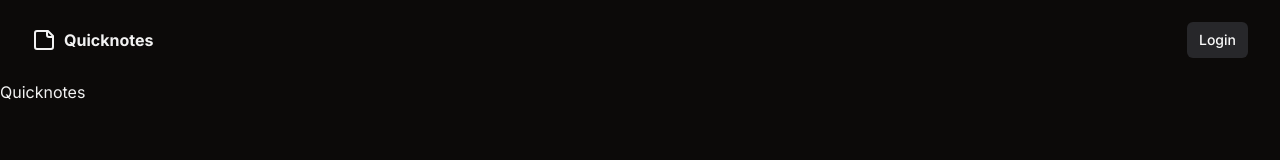
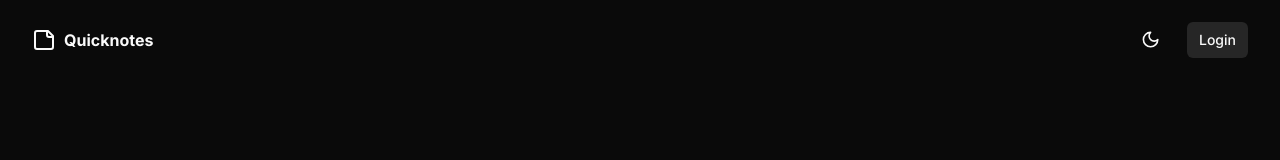
Before and after one commit to tomaszwysocki/quicknotes, a Next.js app: page / in a window 1280 px wide. Shown: the top 160 px of the page. Built offline with nearby package versions, Linux system fonts and the light colour scheme.

Commit message:
feat: implement dark mode toggler

```diff
--- a/app/globals.css
+++ b/app/globals.css
@@ -5,47 +5,64 @@
 @layer base {
   :root {
     --background: 0 0% 100%;
-        --foreground: 240 10% 3.9%;
+    --foreground: 0 0% 3.9%;
+
     --card: 0 0% 100%;
-        --card-foreground: 240 10% 3.9%;
+    --card-foreground: 0 0% 3.9%;
+
     --popover: 0 0% 100%;
-        --popover-foreground: 240 10% 3.9%;
-        --primary: 142.1 76.2% 36.3%;
-        --primary-foreground: 355.7 100% 97.3%;
-        --secondary: 240 4.8% 95.9%;
-        --secondary-foreground: 240 5.9% 10%;
-        --muted: 240 4.8% 95.9%;
-        --muted-foreground: 240 3.8% 46.1%;
-        --accent: 240 4.8% 95.9%;
-        --accent-foreground: 240 5.9% 10%;
+    --popover-foreground: 0 0% 3.9%;
+
+    --primary: 0 0% 9%;
+    --primary-foreground: 0 0% 98%;
+
+    --secondary: 0 0% 96.1%;
+    --secondary-foreground: 0 0% 9%;
+
+    --muted: 0 0% 96.1%;
+    --muted-foreground: 0 0% 45.1%;
+
+    --accent: 0 0% 96.1%;
+    --accent-foreground: 0 0% 9%;
+
     --destructive: 0 84.2% 60.2%;
     --destructive-foreground: 0 0% 98%;
-        --border: 240 5.9% 90%;
-        --input: 240 5.9% 90%;
-        --ring: 142.1 76.2% 36.3%;
+
+    --border: 0 0% 89.8%;
+    --input: 0 0% 89.8%;
+    --ring: 0 0% 3.9%;
+
     --radius: 0.5rem;
   }
 
   .dark {
-        --background: 20 14.3% 4.1%;
-        --foreground: 0 0% 95%;
-        --card: 24 9.8% 10%;
-        --card-foreground: 0 0% 95%;
-        --popover: 0 0% 9%;
-        --popover-foreground: 0 0% 95%;
-        --primary: 142.1 70.6% 45.3%;
-        --primary-foreground: 144.9 80.4% 10%;
-        --secondary: 240 3.7% 15.9%;
+    --background: 0 0% 3.9%;
+    --foreground: 0 0% 98%;
+
+    --card: 0 0% 3.9%;
+    --card-foreground: 0 0% 98%;
+
+    --popover: 0 0% 3.9%;
+    --popover-foreground: 0 0% 98%;
+
+    --primary: 0 0% 98%;
+    --primary-foreground: 0 0% 9%;
+
+    --secondary: 0 0% 14.9%;
     --secondary-foreground: 0 0% 98%;
-        --muted: 0 0% 15%;
-        --muted-foreground: 240 5% 64.9%;
-        --accent: 12 6.5% 15.1%;
+
+    --muted: 0 0% 14.9%;
+    --muted-foreground: 0 0% 63.9%;
+
+    --accent: 0 0% 14.9%;
     --accent-foreground: 0 0% 98%;
+
     --destructive: 0 62.8% 30.6%;
-        --destructive-foreground: 0 85.7% 97.3%;
-        --border: 240 3.7% 15.9%;
-        --input: 240 3.7% 15.9%;
-        --ring: 142.4 71.8% 29.2%;
+    --destructive-foreground: 0 0% 98%;
+
+    --border: 0 0% 14.9%;
+    --input: 0 0% 14.9%;
+    --ring: 0 0% 83.1%;
   }
 }
 
--- a/app/page.tsx
+++ b/app/page.tsx
@@ -1,5 +1,5 @@
 export default function Home() {
   return (
-    <h1>Quicknotes</h1>
+    <div className="main"></div>
   )
 }
--- /dev/null
+++ b/components/mode-toggle.tsx
@@ -0,0 +1,40 @@
+"use client"
+
+import * as React from "react"
+import { Moon, Sun } from "lucide-react"
+import { useTheme } from "next-themes"
+
+import { Button } from "@/components/ui/button"
+import {
+    DropdownMenu,
+    DropdownMenuContent,
+    DropdownMenuItem,
+    DropdownMenuTrigger,
+} from "@/components/ui/dropdown-menu"
+
+export function ModeToggle() {
+    const { setTheme } = useTheme()
+
+    return (
+        <DropdownMenu>
+            <DropdownMenuTrigger asChild>
+                <Button variant="ghost" size="icon">
+                    <Sun className="h-[1.2rem] w-[1.2rem] rotate-0 scale-100 transition-all dark:-rotate-90 dark:scale-0" />
+                    <Moon className="absolute h-[1.2rem] w-[1.2rem] rotate-90 scale-0 transition-all dark:rotate-0 dark:scale-100" />
+                    <span className="sr-only">Toggle theme</span>
+                </Button>
+            </DropdownMenuTrigger>
+            <DropdownMenuContent align="end">
+                <DropdownMenuItem onClick={() => setTheme("light")}>
+                    Light
+                </DropdownMenuItem>
+                <DropdownMenuItem onClick={() => setTheme("dark")}>
+                    Dark
+                </DropdownMenuItem>
+                <DropdownMenuItem onClick={() => setTheme("system")}>
+                    System
+                </DropdownMenuItem>
+            </DropdownMenuContent>
+        </DropdownMenu>
+    )
+}
--- a/components/navbar.tsx
+++ b/components/navbar.tsx
@@ -2,6 +2,7 @@ import Link from "next/link"
 import { cn } from "@/lib/utils"
 import { buttonVariants } from "@/components/ui/button"
 import { StickyNote } from "lucide-react"
+import { ModeToggle } from "./mode-toggle"
 
 
 export default function Navbar() {
@@ -12,7 +13,10 @@ export default function Navbar() {
           <StickyNote />
           <span className="ml-2 font-bold">Quicknotes</span>
         </Link>
-        <Link href={"/login"} className={cn(buttonVariants({ variant: "secondary", size: "sm" }))}>Login</Link>
+        <div className="flex items-center">
+          <ModeToggle />
+          <Link href={"/login"} className={cn(buttonVariants({ variant: "secondary", size: "sm" }), "ml-4")}>Login</Link>
+        </div>
       </div>
     </header>
   )
--- a/components/ui/button.tsx
+++ b/components/ui/button.tsx
@@ -5,19 +5,19 @@ import { cva, type VariantProps } from "class-variance-authority"
 import { cn } from "@/lib/utils"
 
 const buttonVariants = cva(
-  "inline-flex items-center justify-center whitespace-nowrap rounded-md text-sm font-medium ring-offset-background transition-colors focus-visible:outline-none focus-visible:ring-2 focus-visible:ring-ring focus-visible:ring-offset-2 disabled:pointer-events-none disabled:opacity-50",
+  "inline-flex items-center justify-center whitespace-nowrap rounded-md text-sm font-medium ring-offset-white transition-colors focus-visible:outline-none focus-visible:ring-2 focus-visible:ring-neutral-950 focus-visible:ring-offset-2 disabled:pointer-events-none disabled:opacity-50 dark:ring-offset-neutral-950 dark:focus-visible:ring-neutral-300",
   {
     variants: {
       variant: {
-        default: "bg-primary text-primary-foreground hover:bg-primary/90",
+        default: "bg-neutral-900 text-neutral-50 hover:bg-neutral-900/90 dark:bg-neutral-50 dark:text-neutral-900 dark:hover:bg-neutral-50/90",
         destructive:
-          "bg-destructive text-destructive-foreground hover:bg-destructive/90",
+          "bg-red-500 text-neutral-50 hover:bg-red-500/90 dark:bg-red-900 dark:text-neutral-50 dark:hover:bg-red-900/90",
         outline:
-          "border border-input bg-background hover:bg-accent hover:text-accent-foreground",
+          "border border-neutral-200 bg-white hover:bg-neutral-100 hover:text-neutral-900 dark:border-neutral-800 dark:bg-neutral-950 dark:hover:bg-neutral-800 dark:hover:text-neutral-50",
         secondary:
-          "bg-secondary text-secondary-foreground hover:bg-secondary/80",
-        ghost: "hover:bg-accent hover:text-accent-foreground",
-        link: "text-primary underline-offset-4 hover:underline",
+          "bg-neutral-100 text-neutral-900 hover:bg-neutral-100/80 dark:bg-neutral-800 dark:text-neutral-50 dark:hover:bg-neutral-800/80",
+        ghost: "hover:bg-neutral-100 hover:text-neutral-900 dark:hover:bg-neutral-800 dark:hover:text-neutral-50",
+        link: "text-neutral-900 underline-offset-4 hover:underline dark:text-neutral-50",
       },
       size: {
         default: "h-10 px-4 py-2",
@@ -35,7 +35,7 @@ const buttonVariants = cva(
 
 export interface ButtonProps
   extends React.ButtonHTMLAttributes<HTMLButtonElement>,
-    VariantProps<typeof buttonVariants> {
+  VariantProps<typeof buttonVariants> {
   asChild?: boolean
 }
 
--- /dev/null
+++ b/components/ui/dropdown-menu.tsx
@@ -0,0 +1,200 @@
+"use client"
+
+import * as React from "react"
+import * as DropdownMenuPrimitive from "@radix-ui/react-dropdown-menu"
+import { Check, ChevronRight, Circle } from "lucide-react"
+
+import { cn } from "@/lib/utils"
+
+const DropdownMenu = DropdownMenuPrimitive.Root
+
+const DropdownMenuTrigger = DropdownMenuPrimitive.Trigger
+
+const DropdownMenuGroup = DropdownMenuPrimitive.Group
+
+const DropdownMenuPortal = DropdownMenuPrimitive.Portal
+
+const DropdownMenuSub = DropdownMenuPrimitive.Sub
+
+const DropdownMenuRadioGroup = DropdownMenuPrimitive.RadioGroup
+
+const DropdownMenuSubTrigger = React.forwardRef<
+  React.ElementRef<typeof DropdownMenuPrimitive.SubTrigger>,
+  React.ComponentPropsWithoutRef<typeof DropdownMenuPrimitive.SubTrigger> & {
+    inset?: boolean
+  }
+>(({ className, inset, children, ...props }, ref) => (
+  <DropdownMenuPrimitive.SubTrigger
+    ref={ref}
+    className={cn(
+      "flex cursor-default select-none items-center rounded-sm px-2 py-1.5 text-sm outline-none focus:bg-neutral-100 data-[state=open]:bg-neutral-100 dark:focus:bg-neutral-800 dark:data-[state=open]:bg-neutral-800",
+      inset && "pl-8",
+      className
+    )}
+    {...props}
+  >
+    {children}
+    <ChevronRight className="ml-auto h-4 w-4" />
+  </DropdownMenuPrimitive.SubTrigger>
+))
+DropdownMenuSubTrigger.displayName =
+  DropdownMenuPrimitive.SubTrigger.displayName
+
+const DropdownMenuSubContent = React.forwardRef<
+  React.ElementRef<typeof DropdownMenuPrimitive.SubContent>,
+  React.ComponentPropsWithoutRef<typeof DropdownMenuPrimitive.SubContent>
+>(({ className, ...props }, ref) => (
+  <DropdownMenuPrimitive.SubContent
+    ref={ref}
+    className={cn(
+      "z-50 min-w-[8rem] overflow-hidden rounded-md border border-neutral-200 bg-white p-1 text-neutral-950 shadow-lg data-[state=open]:animate-in data-[state=closed]:animate-out data-[state=closed]:fade-out-0 data-[state=open]:fade-in-0 data-[state=closed]:zoom-out-95 data-[state=open]:zoom-in-95 data-[side=bottom]:slide-in-from-top-2 data-[side=left]:slide-in-from-right-2 data-[side=right]:slide-in-from-left-2 data-[side=top]:slide-in-from-bottom-2 dark:border-neutral-800 dark:bg-neutral-950 dark:text-neutral-50",
+      className
+    )}
+    {...props}
+  />
+))
+DropdownMenuSubContent.displayName =
+  DropdownMenuPrimitive.SubContent.displayName
+
+const DropdownMenuContent = React.forwardRef<
+  React.ElementRef<typeof DropdownMenuPrimitive.Content>,
+  React.ComponentPropsWithoutRef<typeof DropdownMenuPrimitive.Content>
+>(({ className, sideOffset = 4, ...props }, ref) => (
+  <DropdownMenuPrimitive.Portal>
+    <DropdownMenuPrimitive.Content
+      ref={ref}
+      sideOffset={sideOffset}
+      className={cn(
+        "z-50 min-w-[8rem] overflow-hidden rounded-md border border-neutral-200 bg-white p-1 text-neutral-950 shadow-md data-[state=open]:animate-in data-[state=closed]:animate-out data-[state=closed]:fade-out-0 data-[state=open]:fade-in-0 data-[state=closed]:zoom-out-95 data-[state=open]:zoom-in-95 data-[side=bottom]:slide-in-from-top-2 data-[side=left]:slide-in-from-right-2 data-[side=right]:slide-in-from-left-2 data-[side=top]:slide-in-from-bottom-2 dark:border-neutral-800 dark:bg-neutral-950 dark:text-neutral-50",
+        className
+      )}
+      {...props}
+    />
+  </DropdownMenuPrimitive.Portal>
+))
+DropdownMenuContent.displayName = DropdownMenuPrimitive.Content.displayName
+
+const DropdownMenuItem = React.forwardRef<
+  React.ElementRef<typeof DropdownMenuPrimitive.Item>,
+  React.ComponentPropsWithoutRef<typeof DropdownMenuPrimitive.Item> & {
+    inset?: boolean
+  }
+>(({ className, inset, ...props }, ref) => (
+  <DropdownMenuPrimitive.Item
+    ref={ref}
+    className={cn(
+      "relative flex cursor-default select-none items-center rounded-sm px-2 py-1.5 text-sm outline-none transition-colors focus:bg-neutral-100 focus:text-neutral-900 data-[disabled]:pointer-events-none data-[disabled]:opacity-50 dark:focus:bg-neutral-800 dark:focus:text-neutral-50",
+      inset && "pl-8",
+      className
+    )}
+    {...props}
+  />
+))
+DropdownMenuItem.displayName = DropdownMenuPrimitive.Item.displayName
+
+const DropdownMenuCheckboxItem = React.forwardRef<
+  React.ElementRef<typeof DropdownMenuPrimitive.CheckboxItem>,
+  React.ComponentPropsWithoutRef<typeof DropdownMenuPrimitive.CheckboxItem>
+>(({ className, children, checked, ...props }, ref) => (
+  <DropdownMenuPrimitive.CheckboxItem
+    ref={ref}
+    className={cn(
+      "relative flex cursor-default select-none items-center rounded-sm py-1.5 pl-8 pr-2 text-sm outline-none transition-colors focus:bg-neutral-100 focus:text-neutral-900 data-[disabled]:pointer-events-none data-[disabled]:opacity-50 dark:focus:bg-neutral-800 dark:focus:text-neutral-50",
+      className
+    )}
+    checked={checked}
+    {...props}
+  >
+    <span className="absolute left-2 flex h-3.5 w-3.5 items-center justify-center">
+      <DropdownMenuPrimitive.ItemIndicator>
+        <Check className="h-4 w-4" />
+      </DropdownMenuPrimitive.ItemIndicator>
+    </span>
+    {children}
+  </DropdownMenuPrimitive.CheckboxItem>
+))
+DropdownMenuCheckboxItem.displayName =
+  DropdownMenuPrimitive.CheckboxItem.displayName
+
+const DropdownMenuRadioItem = React.forwardRef<
+  React.ElementRef<typeof DropdownMenuPrimitive.RadioItem>,
+  React.ComponentPropsWithoutRef<typeof DropdownMenuPrimitive.RadioItem>
+>(({ className, children, ...props }, ref) => (
+  <DropdownMenuPrimitive.RadioItem
+    ref={ref}
+    className={cn(
+      "relative flex cursor-default select-none items-center rounded-sm py-1.5 pl-8 pr-2 text-sm outline-none transition-colors focus:bg-neutral-100 focus:text-neutral-900 data-[disabled]:pointer-events-none data-[disabled]:opacity-50 dark:focus:bg-neutral-800 dark:focus:text-neutral-50",
+      className
+    )}
+    {...props}
+  >
+    <span className="absolute left-2 flex h-3.5 w-3.5 items-center justify-center">
+      <DropdownMenuPrimitive.ItemIndicator>
+        <Circle className="h-2 w-2 fill-current" />
+      </DropdownMenuPrimitive.ItemIndicator>
+    </span>
+    {children}
+  </DropdownMenuPrimitive.RadioItem>
+))
+DropdownMenuRadioItem.displayName = DropdownMenuPrimitive.RadioItem.displayName
+
+const DropdownMenuLabel = React.forwardRef<
+  React.ElementRef<typeof DropdownMenuPrimitive.Label>,
+  React.ComponentPropsWithoutRef<typeof DropdownMenuPrimitive.Label> & {
+    inset?: boolean
+  }
+>(({ className, inset, ...props }, ref) => (
+  <DropdownMenuPrimitive.Label
+    ref={ref}
+    className={cn(
+      "px-2 py-1.5 text-sm font-semibold",
+      inset && "pl-8",
+      className
+    )}
+    {...props}
+  />
+))
+DropdownMenuLabel.displayName = DropdownMenuPrimitive.Label.displayName
+
+const DropdownMenuSeparator = React.forwardRef<
+  React.ElementRef<typeof DropdownMenuPrimitive.Separator>,
+  React.ComponentPropsWithoutRef<typeof DropdownMenuPrimitive.Separator>
+>(({ className, ...props }, ref) => (
+  <DropdownMenuPrimitive.Separator
+    ref={ref}
+    className={cn("-mx-1 my-1 h-px bg-neutral-100 dark:bg-neutral-800", className)}
+    {...props}
+  />
+))
+DropdownMenuSeparator.displayName = DropdownMenuPrimitive.Separator.displayName
+
+const DropdownMenuShortcut = ({
+  className,
+  ...props
+}: React.HTMLAttributes<HTMLSpanElement>) => {
+  return (
+    <span
+      className={cn("ml-auto text-xs tracking-widest opacity-60", className)}
+      {...props}
+    />
+  )
+}
+DropdownMenuShortcut.displayName = "DropdownMenuShortcut"
+
+export {
+  DropdownMenu,
+  DropdownMenuTrigger,
+  DropdownMenuContent,
+  DropdownMenuItem,
+  DropdownMenuCheckboxItem,
+  DropdownMenuRadioItem,
+  DropdownMenuLabel,
+  DropdownMenuSeparator,
+  DropdownMenuShortcut,
+  DropdownMenuGroup,
+  DropdownMenuPortal,
+  DropdownMenuSub,
+  DropdownMenuSubContent,
+  DropdownMenuSubTrigger,
+  DropdownMenuRadioGroup,
+}
--- a/package.json
+++ b/package.json
@@ -11,6 +11,7 @@
   "dependencies": {
     "@auth/prisma-adapter": "^1.0.12",
     "@prisma/client": "^5.7.1",
+    "@radix-ui/react-dropdown-menu": "^2.0.6",
     "@radix-ui/react-slot": "^1.0.2",
     "class-variance-authority": "^0.7.0",
     "clsx": "^2.0.0",
```
Also changed, not shown: components.json, 1 other file (tests, documents, lock files or other folders). Lines whose indentation alone changed are shown as unchanged.
